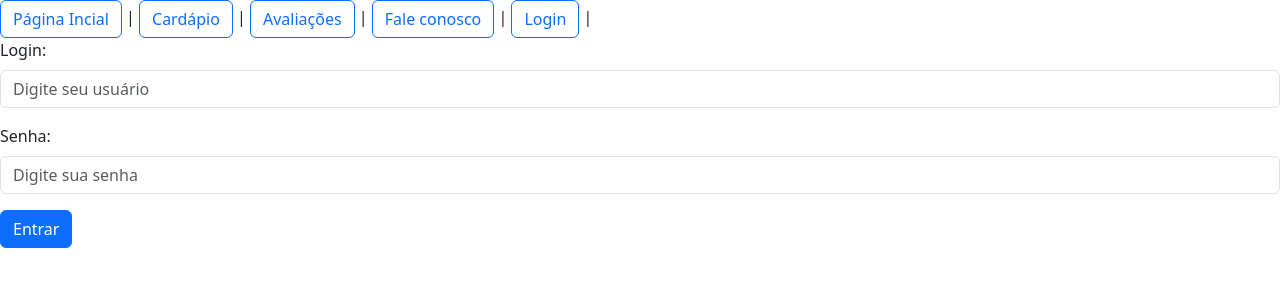
After one commit to marianaakuma/biblioteca, a Flask app: page /login in a window 1280 px wide. The commit adds this page. Shown: the top 300 px of the page. Run offline with Flask 3, Linux system fonts and the light colour scheme.

Commit message:
Criação de página de login

```diff
--- a/app.py
+++ b/app.py
@@ -1,6 +1,7 @@
-from flask import Flask, render_template
+from flask import Flask, render_template, flash, redirect
 
 app = Flask(__name__)
+app.config['SECRET_KEY'] = 'sua-palavra-secreta'
 
 @app.route('/')
 def index():
@@ -23,3 +24,7 @@ def cardapio():
             ]
 
     return render_template('cardapio.html', pizzas=pizzas)
+
+@app.route('/login')
+def login():
+    return render_template('login.html')
--- a/templates/base.html
+++ b/templates/base.html
@@ -7,8 +7,8 @@
     <title>{% block titulo %} {% endblock %}</title>
 </head>
 <body>
-    <a href="{{url_for('index')}}" class="btn btn-outline-primary"> Página Incial</a> |
-    <a href="{{url_for('cardapio')}}" class="btn btn-outline-primary"> Cardápio </a> |
+    <a href="{{url_for('index', titulo='Pagina Inicial')}}" class="btn btn-outline-primary"> Página Incial</a> |
+    <a href="{{url_for('cardapio', titulo='Cardápio')}}" class="btn btn-outline-primary"> Cardápio </a> |
     <a href="#" class="btn btn-outline-primary"> Avaliações </a> |
     <a href="#" class="btn btn-outline-primary"> Fale conosco </a> |
     <a href="#" class="btn btn-outline-primary"> Login </a> |
@@ -17,5 +17,6 @@
         {% block conteudo %}
         {% endblock %}
     </div>
+
 </body>
 </html>
--- a/templates/cardapio.html
+++ b/templates/cardapio.html
@@ -1,7 +1,7 @@
 {% extends 'base.html' %}
 
 {% block titulo %}
-    Pizza Nossa - Cardápio
+   {{titulo}}
 {% endblock %}
 
 
--- /dev/null
+++ b/templates/login.html
@@ -0,0 +1,16 @@
+{% extends 'base.html' %}
+
+{% block conteudo %}
+
+<form action="" method="post">
+    <div class="mb-3">
+      <label for="login" class="form-label">Login: </label>
+      <input type="text" class="form-control" id="login" placeholder="Digite seu usuário">
+    </div>
+    <div class="mb-3">
+      <label for="senha" class="form-label">Senha: </label>
+      <input type="password" class="form-control" id="senha" placeholder="Digite sua senha">
+    </div>
+    <button class="btn btn-primary" type="submit">Entrar</button>
+</form>
+{% endblock %}
```
